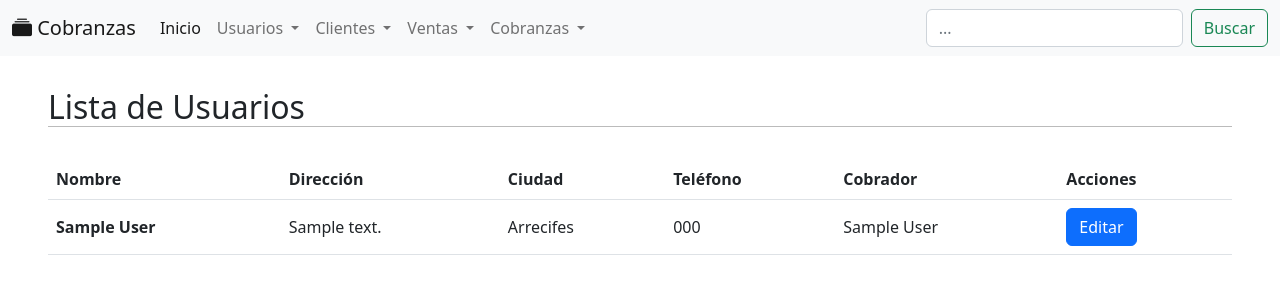
After one commit to luciano-im/app-cobranzas, a Django app: page /customers/list/ in a window 1280 px wide. The commit adds this page. Shown: the top 300 px of the page. Run offline with Django 4.2, Linux system fonts and the light colour scheme; tables that the repository leaves empty hold one stand-in row (values such as "Sample post").

Commit message:
✨ Add create and list customers views

```diff
--- a/cobranzas/app/templates/base.html
+++ b/cobranzas/app/templates/base.html
@@ -42,9 +42,9 @@
                   Clientes
                 </a>
                 <ul class="dropdown-menu" aria-labelledby="navbar-dropdown-customers">
-                  <li><a class="dropdown-item" href="/">Nuevo Cliente</a></li>
+                  <li><a class="dropdown-item" href="{% url 'create-customer' %}">Crear Cliente</a></li>
                   <li><hr class="dropdown-divider"></li>
-                  <li><a class="dropdown-item" href="#">Listado de Clientes</a></li>
+                  <li><a class="dropdown-item" href="{% url 'list-customers' %}">Listado de Clientes</a></li>
                 </ul>
               </li>
               <li class="nav-item dropdown">
--- /dev/null
+++ b/cobranzas/app/templates/list_customers.html
@@ -0,0 +1,33 @@
+{% extends 'base.html' %}
+{% load static %}
+
+{% block content %}
+  <h2>Lista de Usuarios</h2>
+
+  <table class="table table-hover">
+    <thead>
+      <tr>
+        <th scope="col">Nombre</th>
+        <th scope="col">Dirección</th>
+        <th scope="col">Ciudad</th>
+        <th scope="col">Teléfono</th>
+        <th scope="col">Cobrador</th>
+        <th scope="col">Acciones</th>
+      </tr>
+    </thead>
+    <tbody>
+      {% for customer in customers %}
+        <tr>
+          <th scope="row">{{customer.name}}</th>
+          <td>{{customer.address}}</td>
+          <td>{{customer.get_city_display}}</td>
+          <td>{{customer.telephone}}</td>
+          <td>{{customer.collector.first_name}} {{customer.collector.last_name}}</td>
+          <td>
+            <a href="#" class="btn btn-primary">Editar</a>
+          </td>
+        </tr>
+      {% endfor %}
+    </tbody>
+  </table>
+{% endblock %}
--- a/cobranzas/app/templates/list_users.html
+++ b/cobranzas/app/templates/list_users.html
@@ -17,7 +17,7 @@
     <tbody>
       {% for user in users %}
         <tr>
-          <th scope="row" align="center">{{user.username}}</th>
+          <th scope="row">{{user.username}}</th>
           <td>{{user.first_name}} {{user.last_name}}</td>
           <td>
             {% if user.is_staff %}
--- a/cobranzas/app/views.py
+++ b/cobranzas/app/views.py
@@ -1,8 +1,8 @@
 from django.shortcuts import render
 from django.views.generic import TemplateView, CreateView
 
-from app.forms import CustomUserCreationForm
-from app.models import User
+from app.forms import CustomUserCreationForm, CustomerCreationForm
+from app.models import User, Customer
 
 
 class HomeView(TemplateView):
@@ -23,3 +23,19 @@ class UserListView(TemplateView):
         context = super().get_context_data(**kwargs)
         context['users'] = User.objects.all()
         return context
+
+
+class CustomerCreationView(CreateView):
+    model = Customer
+    form_class = CustomerCreationForm
+    template_name = 'create_customer.html'
+    success_url = '/'
+
+
+class CustomerListView(TemplateView):
+    template_name = 'list_customers.html'
+
+    def get_context_data(self, **kwargs):
+        context = super().get_context_data(**kwargs)
+        context['customers'] = Customer.objects.all()
+        return context
--- a/cobranzas/cobranzas/urls.py
+++ b/cobranzas/cobranzas/urls.py
@@ -17,7 +17,7 @@ import hmac
 from django.contrib import admin
 from django.urls import path, include
 
-from app.views import HomeView, UserCreationView, UserListView
+from app.views import HomeView, UserCreationView, UserListView, CustomerCreationView, CustomerListView
 
 
 urlpatterns = [
@@ -26,4 +26,6 @@ urlpatterns = [
     path('accounts/', include('django.contrib.auth.urls')),
     path('accounts/signup/', UserCreationView.as_view(), name='signup'),
     path('accounts/list/', UserListView.as_view(), name='list-users'),
+    path('customers/create/', CustomerCreationView.as_view(), name='create-customer'),
+    path('customers/list/', CustomerListView.as_view(), name='list-customers'),
 ]
```
Also changed, not shown: cobranzas/app/forms.py (+10 -1 lines), cobranzas/app/templates/create_customer.html (added, +12 -0 lines).
